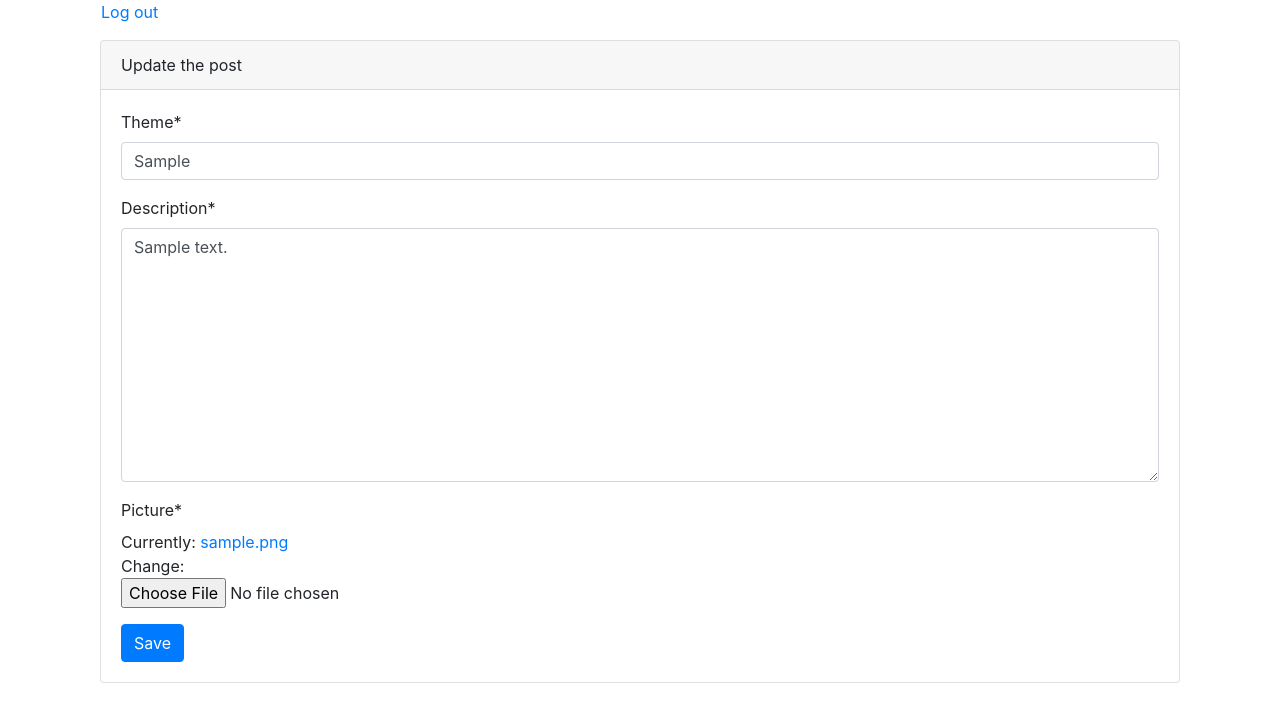
After one commit to hunterinious/django_test, a Django app: page /posts/1/update in a window 1280 px wide. The commit adds this page. Shown: the top 722 px of the page. Run offline with Django 3.2, Linux system fonts and the light colour scheme; a user stored in the database is signed in; tables that the repository leaves empty hold one stand-in row (values such as "Sample post"); some libraries are stand-ins or nearby versions.

Commit message:
user can update the post

```diff
--- a/posts/forms.py
+++ b/posts/forms.py
@@ -2,7 +2,7 @@ from django import forms
 from posts.models import Post
 
 
-class PostCreateFrom(forms.ModelForm):
+class PostForm(forms.ModelForm):
     class Meta:
         model = Post
         fields = ('theme', 'description', 'picture')
--- a/posts/urls.py
+++ b/posts/urls.py
@@ -1,8 +1,9 @@
 from django.urls import path
-from .views import PostCreateView, PostListView
+from .views import PostCreateView, PostUpdateView, PostListView
 
 
 urlpatterns = [
     path('', PostListView.as_view(), name="post-list"),
-    path('create',  PostCreateView.as_view(), name="create-post"),
+    path('create',  PostCreateView.as_view(), name="post-create"),
+    path('<int:pk>/update', PostUpdateView.as_view(), name="post-update")
 ]
--- a/posts/views.py
+++ b/posts/views.py
@@ -1,12 +1,14 @@
 from django.contrib.auth.mixins import LoginRequiredMixin
-from django.views.generic import CreateView, ListView
+from django.views.generic import CreateView, ListView, UpdateView
+from django.core.exceptions import PermissionDenied
 from django.urls import reverse
-from .forms import PostCreateFrom
+from django.shortcuts import get_object_or_404
+from .forms import PostForm
 from .models import Post
 
 
 class PostCreateView(LoginRequiredMixin, CreateView):
-    form_class = PostCreateFrom
+    form_class = PostForm
     template_name = 'posts/post_create.html'
 
     def form_valid(self, form):
@@ -19,7 +21,24 @@ class PostCreateView(LoginRequiredMixin, CreateView):
         return reverse('post-list')
 
 
+class PostUpdateView(LoginRequiredMixin, UpdateView):
+    model = Post
+    template_name = 'posts/post_update.html'
+    form_class = PostForm
+    context_object_name = 'post'
+
+    def get_object(self):
+        post_id = self.kwargs.get("pk")
+        post = get_object_or_404(Post, id=post_id)
+        if self.request.user != post.user:
+            raise PermissionDenied("You cannot update someone else's post")
+        return post
+
+    def get_success_url(self):
+        return reverse('post-update', kwargs={'pk': self.kwargs['pk']})
+
+
 class PostListView(ListView):
     model = Post
-    template_name = 'users/post_list.html'
+    template_name = 'posts/post_list.html'
     context_object_name = 'user_post_list'
--- a/templates/base.html
+++ b/templates/base.html
@@ -5,9 +5,8 @@
 <head>
     <meta charset="UTF-8">
     <!-- CSS only -->
-    <link rel="stylesheet" type="text/css" href="{% static 'css/index.css' %}">
     <link rel="stylesheet" href="https://stackpath.bootstrapcdn.com/bootstrap/4.5.1/css/bootstrap.min.css" integrity="sha384-VCmXjywReHh4PwowAiWNagnWcLhlEJLA5buUprzK8rxFgeH0kww/aWY76TfkUoSX" crossorigin="anonymous">
-    <link rel="stylesheet" href="https://cdnjs.cloudflare.com/ajax/libs/font-awesome/4.7.0/css/font-awesome.min.css">
+    <link href="https://cdnjs.cloudflare.com/ajax/libs/font-awesome/5.13.0/css/all.min.css" rel="stylesheet">
     <title>
         {% block title%}
 
--- /dev/null
+++ b/templates/posts/post_update.html
@@ -0,0 +1,20 @@
+{% extends "base.html" %}
+
+{% load crispy_forms_tags %}
+
+{% block content %}
+<div class="container">
+    <div class="card">
+        <div class="card-header">
+            Update the post
+        </div>
+        <div class="card-body">
+            <form method="post" enctype="multipart/form-data">{% csrf_token %}
+                {{ form|crispy }}
+                <button type="submit" class="btn btn-primary">Save</button>
+            </form>
+
+        </div>
+    </div>
+</div>
+{% endblock content %}
```
Also changed, not shown: templates/403.html (added, +14 -0 lines), templates/posts/post_list.html (+9 -0 lines), users/forms.py (+7 -0 lines), users/views.py (+14 -1 lines), posts/models.py (line endings or trailing spaces).
